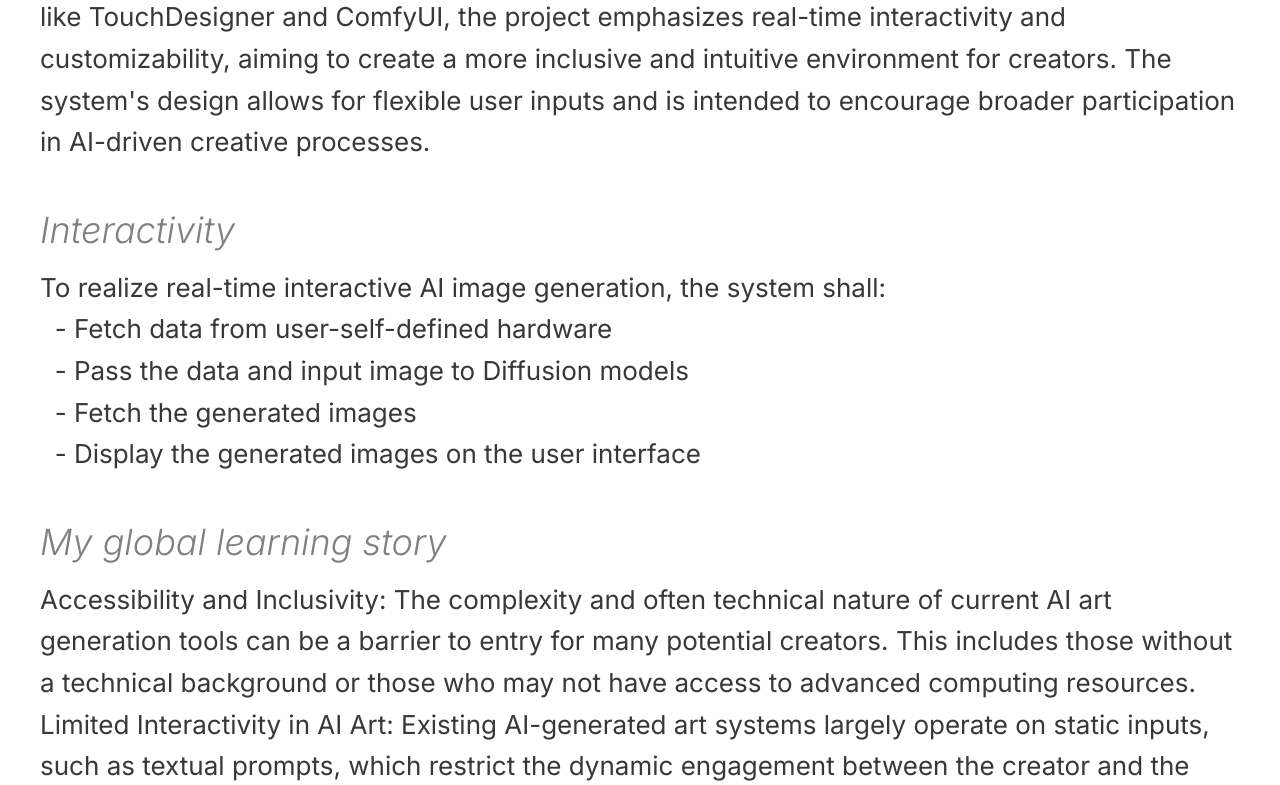
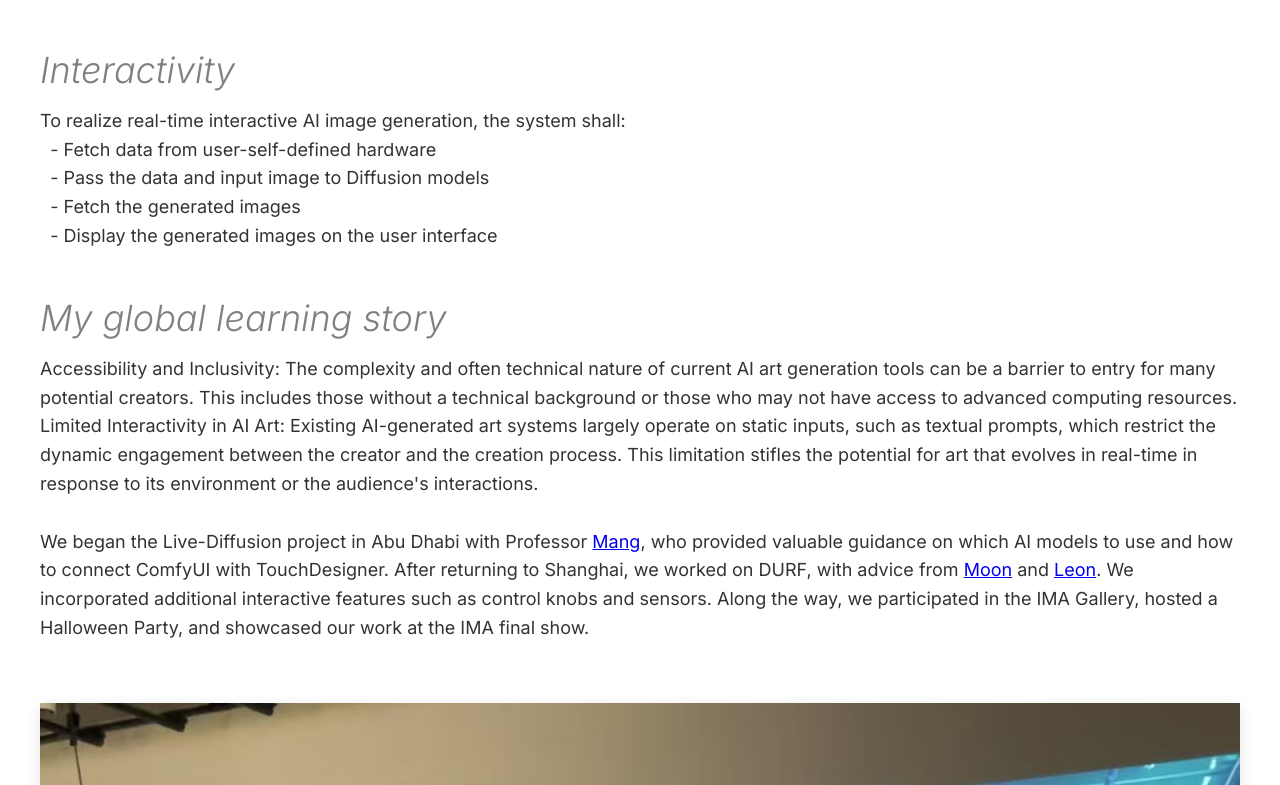
Before and after one commit to shanghai-rits/global-show-tell, a React (Vite) app: page /showcase/1 in a window 1280 px wide. Shown: the part 1015-1800 px from the top of the page. Built offline with nearby package versions, Linux system fonts and the light colour scheme.

Commit message:
Update text for live diffusion

```diff
--- a/src/pages/ShowcaseDetail.tsx
+++ b/src/pages/ShowcaseDetail.tsx
@@ -48,6 +48,8 @@ const ShowcaseDetail: React.FC = () => {
         "My global learning story":
           `Accessibility and Inclusivity: The complexity and often technical nature of current AI art generation tools can be a barrier to entry for many potential creators. This includes those without a technical background or those who may not have access to advanced computing resources.
 Limited Interactivity in AI Art: Existing AI-generated art systems largely operate on static inputs, such as textual prompts, which restrict the dynamic engagement between the creator and the creation process. This limitation stifles the potential for art that evolves in real-time in response to its environment or the audience's interactions.
+
+We began the Live-Diffusion project in Abu Dhabi with Professor __Mang__, who provided valuable guidance on which AI models to use and how to connect ComfyUI with TouchDesigner. After returning to Shanghai, we worked on DURF, with advice from __Moon__ and __Leon__. We incorporated additional interactive features such as control knobs and sensors. Along the way, we participated in the IMA Gallery, hosted a Halloween Party, and showcased our work at the IMA final show.
 `,
       },
       coverImage: '/showcase/1/cover.jpg',
@@ -129,15 +131,60 @@ Limited Interactivity in AI Art: Existing AI-generated art systems largely opera
 const Section: React.FC<{ title: string; content?: string }> = ({ title, content }) => {
   if (!content) return null;
 
+  const replacements = [
+    {
+      placeholder: '__Mang__',
+      linkText: 'Mang',
+      url: 'https://nyuad.nyu.edu/en/academics/divisions/arts-and-humanities/faculty/michael-ang.html',
+    },
+    {
+      placeholder: '__Moon__',
+      linkText: 'Moon',
+      url: 'https://shanghai.nyu.edu/academics/faculty/directory/jung-hyun-moon',
+    },
+    {
+      placeholder: '__Leon__',
+      linkText: 'Leon',
+      url: 'https://leoneckert.com/',
+    },
+  ];
+
+  // Create a regex to match any of the replacement placeholders
+  const regex = new RegExp(`(${replacements.map(r => r.placeholder).join('|')})`, 'g');
+
+  // Split the content by the placeholders while preserving the placeholders in the resulting array
+  const parts = content.split(regex);
+
+  // Map over parts and replace any placeholder match with corresponding link element.
+  const renderedContent = parts.map((part, index) => {
+    // Check if the current part matches any replacement placeholder
+    const rep = replacements.find(r => r.placeholder === part);
+    if (rep) {
+      return (
+        <a
+          key={`link-${index}`}
+          href={rep.url}
+          target="_blank"
+          rel="noopener noreferrer"
+        >
+          {rep.linkText}
+        </a>
+      );
+    }
+    // Otherwise, split by newlines so they show as separate lines
+    return part.split('\n').map((line, idx, arr) => (
+      <React.Fragment key={`${index}-${idx}`}>
+        {line}
+        {idx < arr.length - 1 && <br />}
+      </React.Fragment>
+    ));
+  });
+
   return (
     <div className="section">
-      {title !== "Description" ? <h2 className="section-title">{title}</h2> : null}
+      {title !== "Description" && <h2 className="section-title">{title}</h2>}
       <div className="section-content">
-        {content.split('\n').map((line, index) => (
-          <p key={index} className="content-paragraph">
-            {line}
-          </p>
-        ))}
+        {renderedContent}
       </div>
     </div>
   );
```
